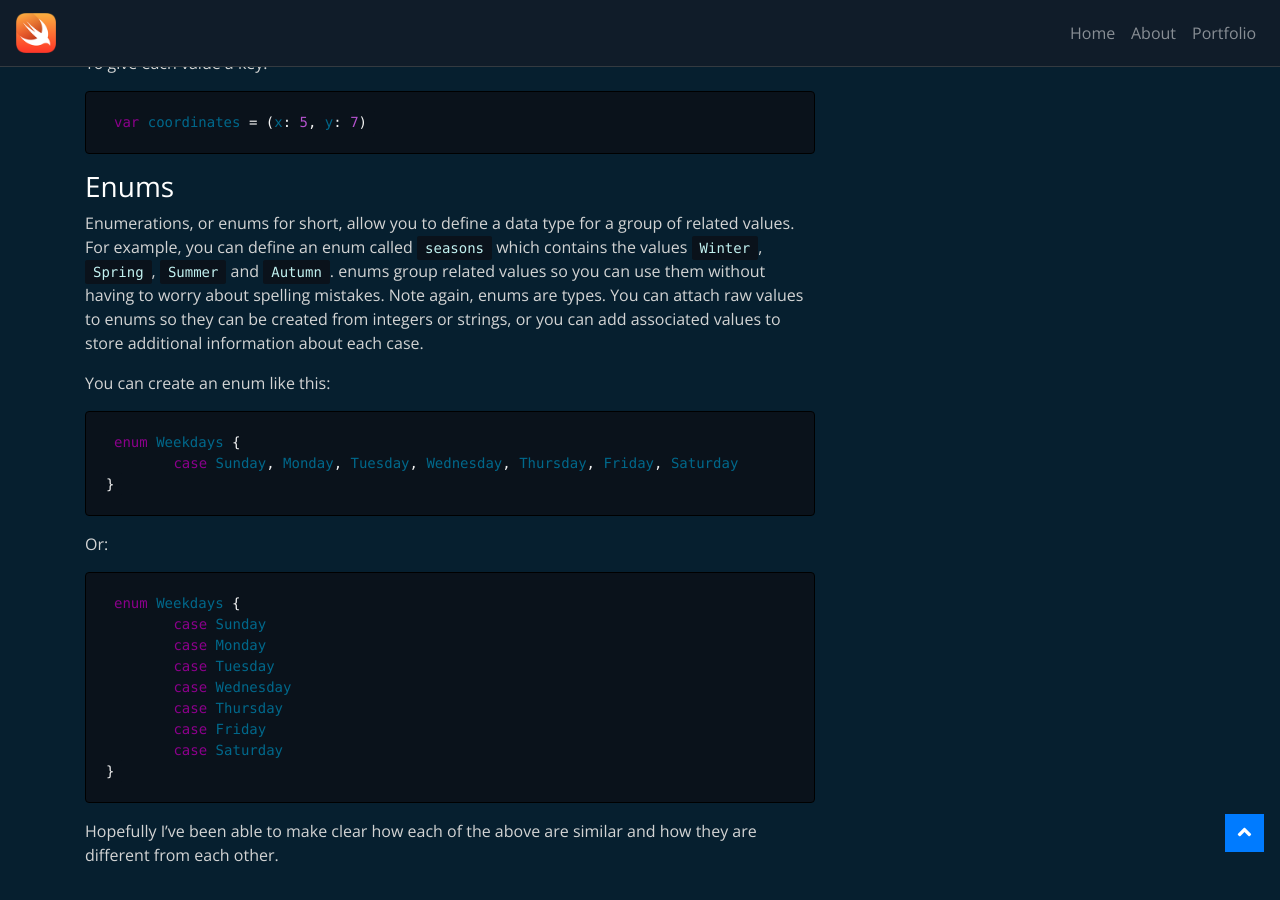
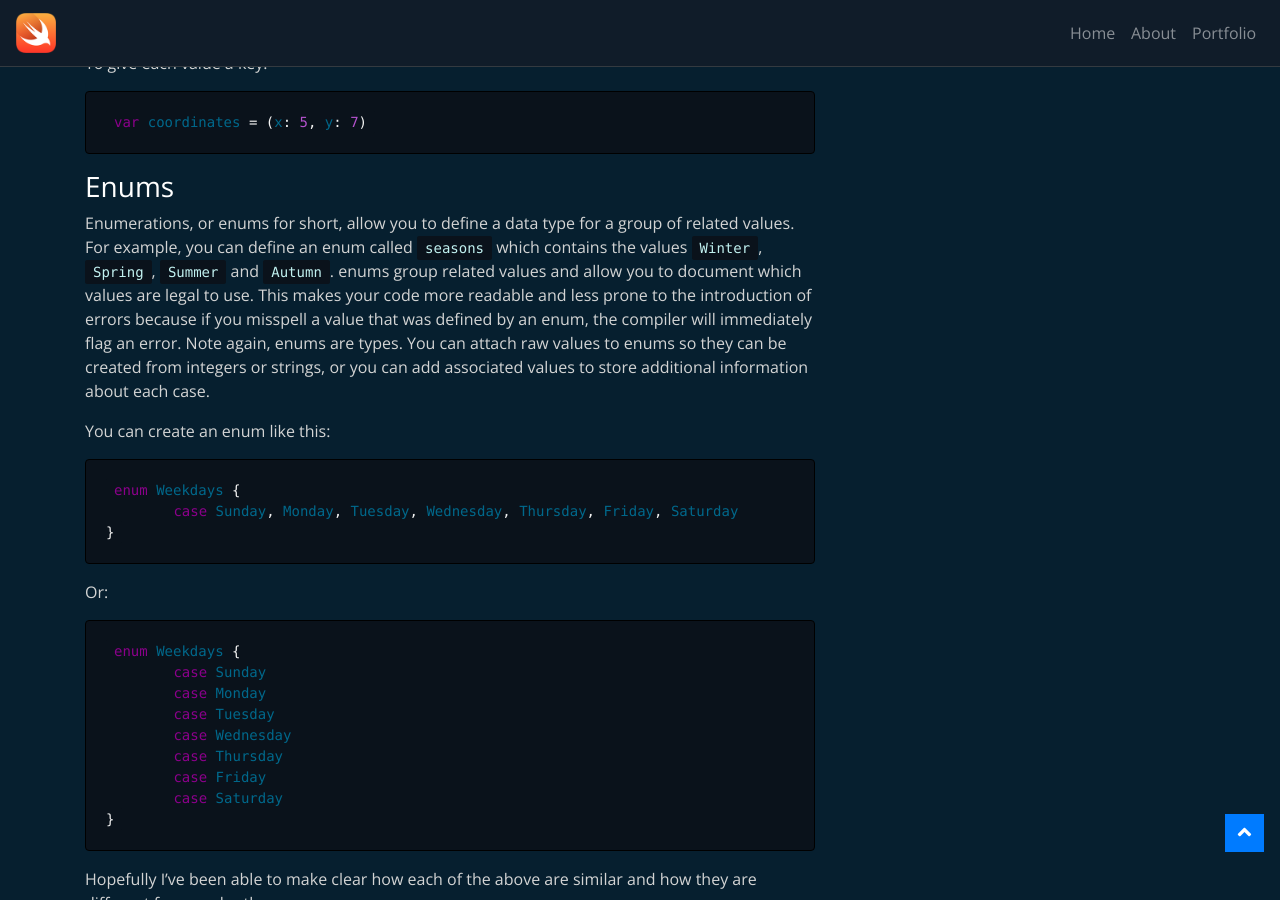
Before and after one commit to Swift-Lang-Learn/swift-lang-learn.github.io, a Jekyll site: the page built from _posts/2019-03-03-collections.md, in a window 1280 px wide and 900 px high, scrolled down 2577 px. Built offline with Jekyll 4.4.1, drawn with Linux system fonts in a browser that asks for light colours; some of the changed text lies outside the part shown.

Commit message:
Typo fix & clarify enum description.

```diff
--- a/_posts/2019-03-03-collections.md
+++ b/_posts/2019-03-03-collections.md
@@ -21,7 +21,7 @@ var shoppingList = [“Figs”, “Carrots”, “Juice”, “Ice Cream“, “
 
 `shoppingList[1]` would contain the value `Carrots`.
 
-Here are different ways to declare and empty array:
+Here are different ways to declare an empty array:
 
 {% highlight swift %}
 var list = [String]()
@@ -89,7 +89,7 @@ var coordinates = (x: 5, y: 7)
 
 
 ### Enums
-Enumerations, or enums for short, allow you to define a data type for a group of related values.  For example, you can define an enum called `seasons` which contains the values `Winter`, `Spring`, `Summer` and `Autumn`.  enums group related values so you can use them without having to worry about spelling mistakes.  Note again, enums are types.  You can attach raw values to enums so they can be created from integers or strings, or you can add associated values to store additional information about each case.
+Enumerations, or enums for short, allow you to define a data type for a group of related values.  For example, you can define an enum called `seasons` which contains the values `Winter`, `Spring`, `Summer` and `Autumn`.  enums group related values and allow you to document which values are legal to use.  This makes your code more readable and less prone to the introduction of errors because if you misspell a value that was defined by an enum, the compiler will immediately flag an error.  Note again, enums are types.  You can attach raw values to enums so they can be created from integers or strings, or you can add associated values to store additional information about each case.
 
 You can create an enum like this:
 
```
